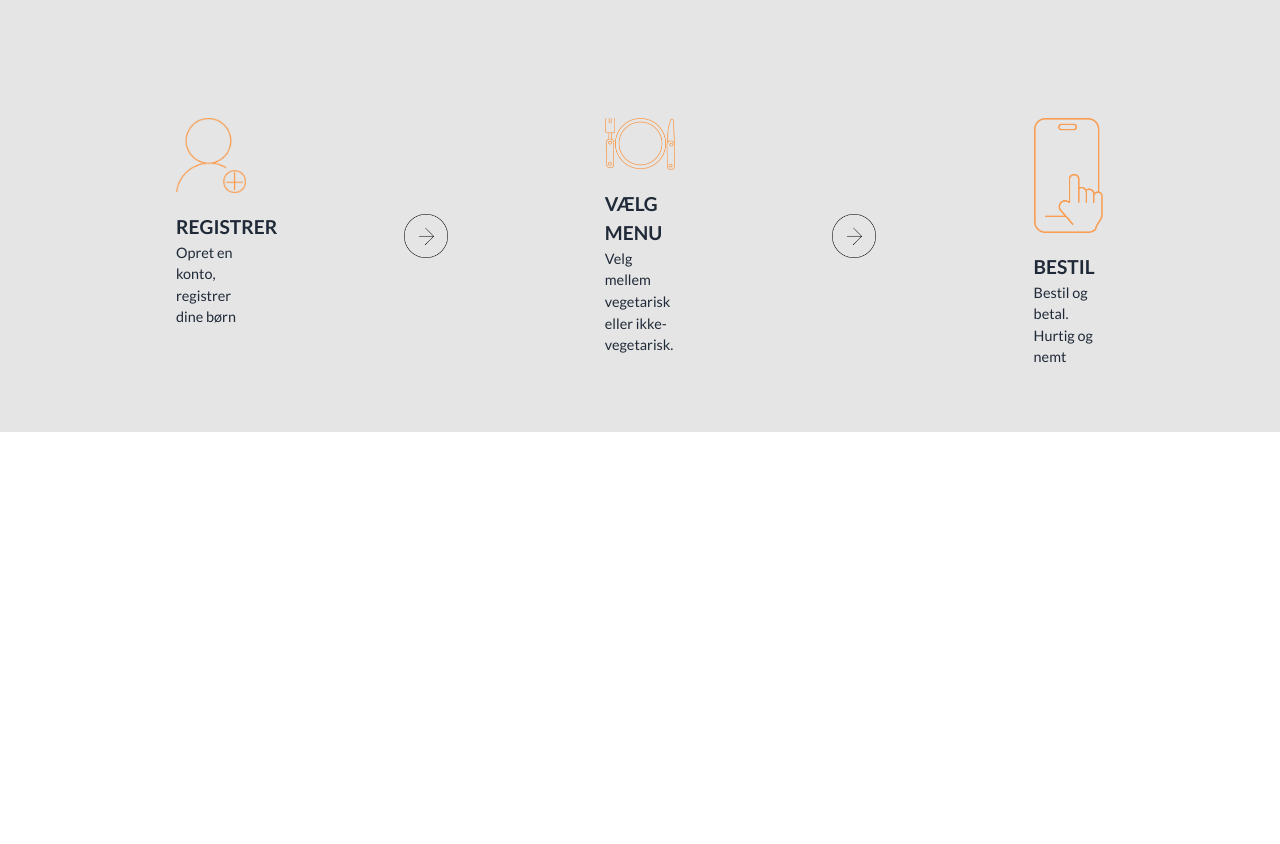
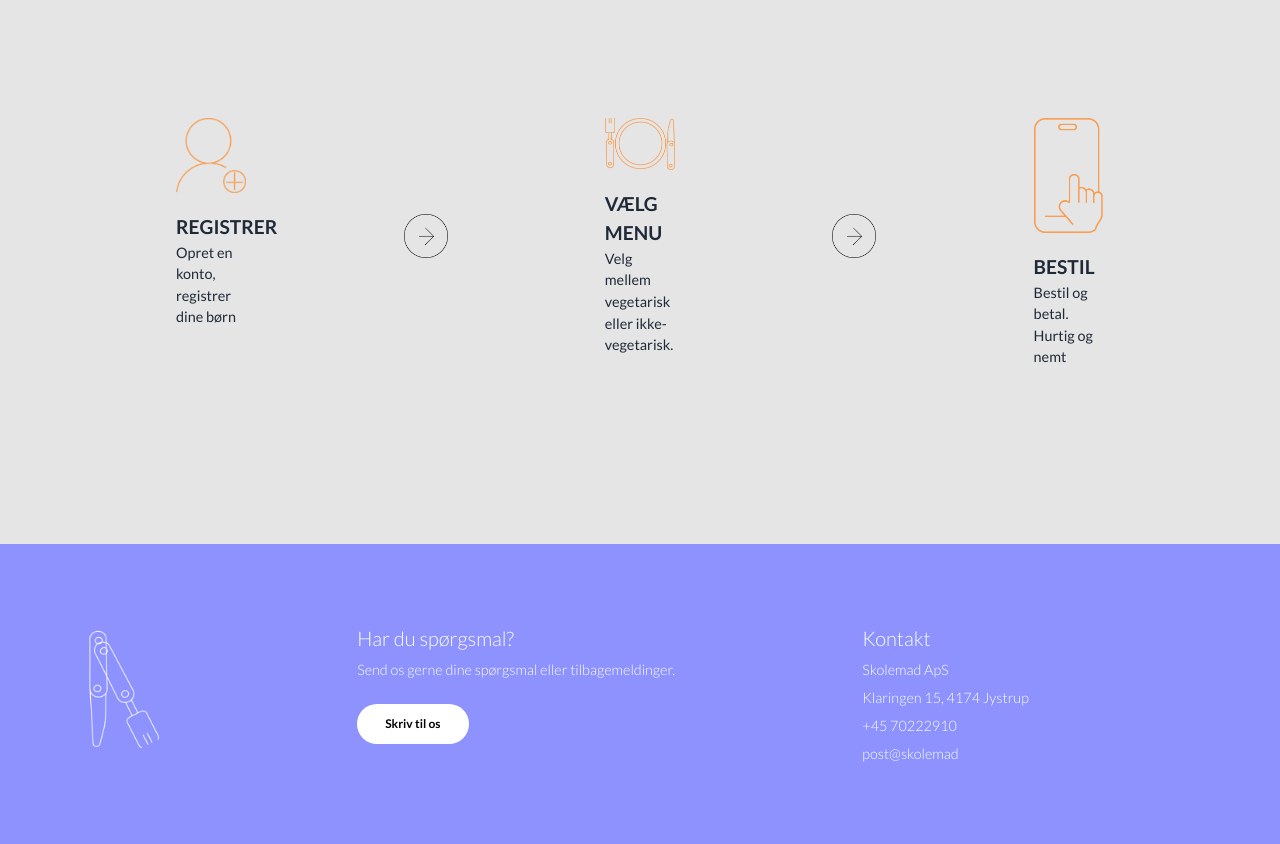
Before and after one commit to julieringaas/SkoleMad, a website built with Parcel: page src/index.html in a window 1280 px wide. Shown: the part 932-1776 px from the top of the page. Before the commit the page ends 1476 px from the top, so only its background shows below. Built offline with nearby package versions, Linux system fonts and the light colour scheme; a web font is replaced by a local one.

Commit message:
added footer

```diff
--- a/src/index.html
+++ b/src/index.html
@@ -135,7 +135,28 @@
 
     <!-- footer starts here -->
 
+    <footer class="footer p-20 text-base-content bg-footer-purple">
+      <div>
+        <img width="90" height="90" viewBox="0 0 24 24" src="img/logo_white_strokes.png" alt="picture" />
+      </div>
+      <div class="text-white">
+        <span class="text-xl font-extralight">Har du spørgsmal?</span>
+        <p class="pb-4 font-extralight">Send os gerne dine spørgsmal eller tilbagemeldinger.</p>
+        <a href="#" class="bg-white hover:bg-gray-200 text-black text-center font-bold text-xs py-3 px-7 rounded-full">
+          Skriv til os
+        </a>
 
+
+      </div>
+      <div class="text-white font-extralight">
+        <span class="text-xl">Kontakt</span>
+        <p>Skolemad ApS</p>
+        <p>Klaringen 15, 4174 Jystrup</p>
+        <p>+45 70222910</p>
+        <p>post@skolemad</p>
+      </div>
+
+    </footer>
 
 
     <!-- footer ends here -->
--- a/src/madkalender.html
+++ b/src/madkalender.html
@@ -157,6 +157,28 @@
     <!-- footer starts here -->
 
 
+    <footer class="footer p-20 text-base-content bg-footer-purple">
+      <div>
+        <img width="90" height="90" viewBox="0 0 24 24" src="img/logo_white_strokes.png" alt="picture" />
+      </div>
+      <div class="text-white">
+        <span class="text-xl font-extralight">Har du spørgsmal?</span>
+        <p class="pb-4 font-extralight">Send os gerne dine spørgsmal eller tilbagemeldinger.</p>
+        <a href="#" class="bg-white hover:bg-gray-200 text-black text-center font-bold text-xs py-3 px-7 rounded-full">
+          Skriv til os
+        </a>
+
+
+      </div>
+      <div class="text-white font-extralight">
+        <span class="text-xl">Kontakt</span>
+        <p>Skolemad ApS</p>
+        <p>Klaringen 15, 4174 Jystrup</p>
+        <p>+45 70222910</p>
+        <p>post@skolemad</p>
+      </div>
+
+    </footer>
 
 
     <!-- footer ends here -->
--- a/tailwind.config.js
+++ b/tailwind.config.js
@@ -1,7 +1,11 @@
 module.exports = {
   content: ["./src/**/*.{html,js,ts,jsx,tsx}"],
   theme: {
-    extend: {},
+    extend: {
+      colors: {
+        "footer-purple": "#8D92FF",
+      },
+    },
   },
   plugins: [require("@tailwindcss/typography"), require("@tailwindcss/forms")],
   plugins: [require("daisyui")],
```
Also changed, not shown: src/img/logo_white_strokes.png (added).
